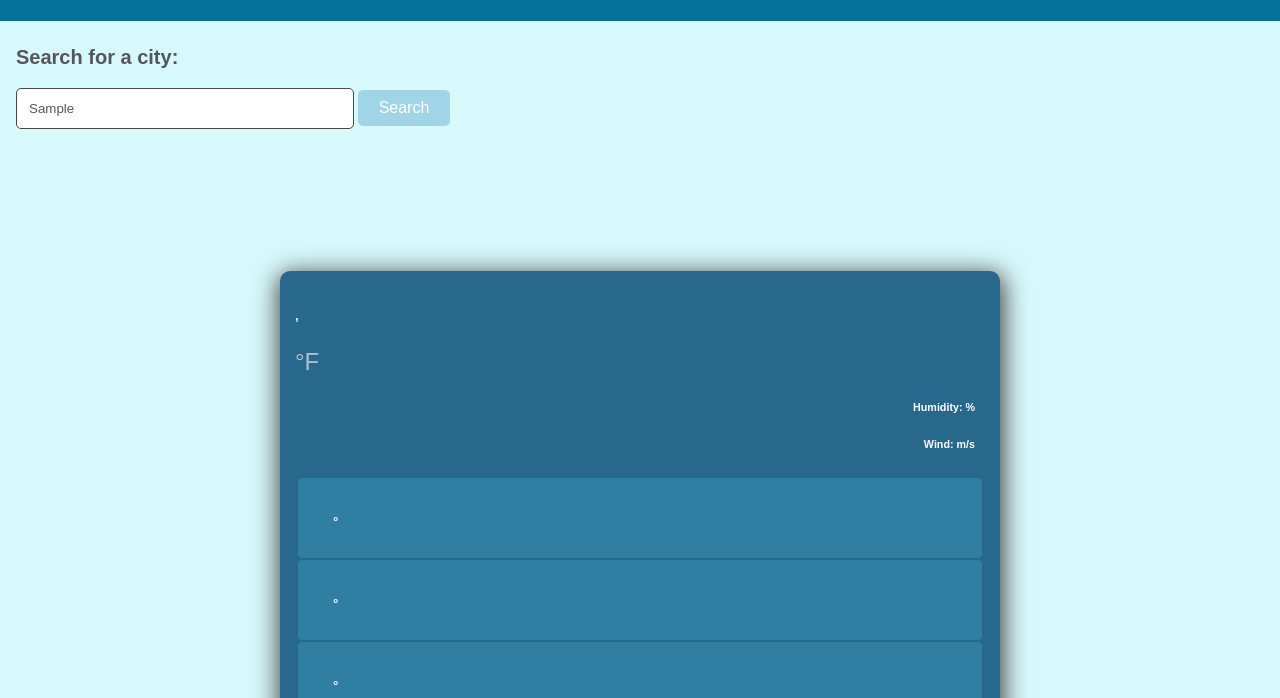
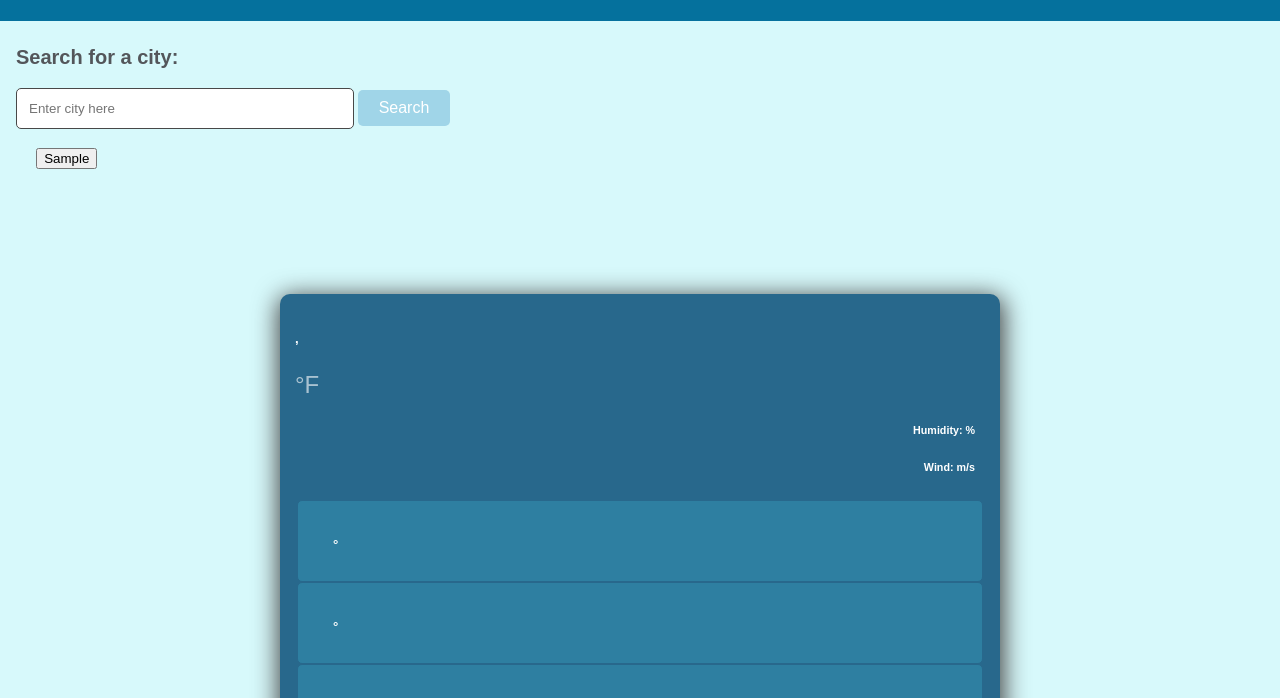
Before and after one commit to gaughanln/5dayForecast, a plain HTML site: page index.html in a window 1280 px wide. Both pictures are taken after typing "Sample" into the empty fields and a click on the button "Search". Shown: the part 64-762 px from the top of the page. Drawn offline with nearby package versions, Linux system fonts and the light colour scheme; no server answers.

Commit message:
set getitems and added event listiners to past search history

```diff
--- a/assets/script.js
+++ b/assets/script.js
@@ -4,9 +4,9 @@
 // const key = "a411ef0030322e0862cd44cde300dd84";
 // this is hard coded for dallas at the moment
 var apiUrl =
-  "https://api.openweathermap.org/data/2.5/weather?q=dallas&appid=a411ef0030322e0862cd44cde300dd84";
+  "https://api.openweathermap.org/data/2.5/forecast?q=dallas&appid=a411ef0030322e0862cd44cde300dd84";
 
-// var apiUrlByCity = "http://api.openweathermap.org/geo/1.0/direct?q=" + form-input + "&appid=a411ef0030322e0862cd44cde300dd84"
+// var apiUrlForecast = "http://api.openweathermap.org/geo/1.0/direct?q=" + form-input + "&appid=a411ef0030322e0862cd44cde300dd84"
 
 // fields to call temp, temp_min, temp_max, humidity, wind: speed, "weather": [ // {
 //   "id": 500,
@@ -14,12 +14,19 @@ var apiUrl =
 //   "description": "light rain",
 //   "icon": "10d"
 
+// GLOBAL VARIABLES
 var searchBoxEl = document.getElementById("search-box");
 var citySearchEl = document.getElementsByClassName("city-search");
 var formInputEl = document.querySelector(".form-input");
 var searchBtnEl = document.querySelector(".btn");
 var pastSearchEl = document.getElementById("past-search");
 var containerEl = document.querySelector(".container");
+
+
+// fetched API - needs work
+fetch(apiUrl)
+  .then((response) => response.json())
+  .then((data) => console.log(data));
 
 // hides the weather box until the search button is clicked
 containerEl.style.display = "none";
@@ -28,27 +35,46 @@ containerEl.style.display = "none";
 searchBtnEl.addEventListener("click", function (event) {
   event.preventDefault();
   containerEl.style.display = "block";
+
+  if (formInputEl.value.trim() || formInputEl.value.trim() !== '') {
+    let city = formInputEl.value.trim();
+    // do the actual search
+    saveCitySearch(city);
+    formInputEl.value = '';
+    // render history buttons
+    renderHistory();
+  }
 });
 
-// fetched API
-fetch(apiUrl)
-  .then((response) => response.json())
-  .then((data) => console.log(data));
+// setting up city searches as arrays to save in local storage
+function saveCitySearch(city) {
+  let previousHistory = JSON.parse(localStorage.getItem('searchHistory')) || {};
+  previousHistory[city] = true;
+  localStorage.setItem("searchHistory", JSON.stringify(previousHistory));
+}
 
-// initiates the search button to save the city name searched into local storage
-document.querySelector(".form-input").innerHtml = formInputEl;
+// showing the search history on the page
+function renderHistory() {
+  let previousHistory = JSON.parse(localStorage.getItem('searchHistory')) || {};
+  pastSearchEl.innerHTML = '';
+  for(const cityName in previousHistory){
+    let button = document.createElement('button');
+    button.innerText = cityName;
+// making the search history clickable
+    button.addEventListener('click', function (event) {
+      let cityName = event.target.innerText;
+      console.log(cityName);
+      // serachCity(cityName);
+    });
+// HOW DO I STYLE THIS
+    pastSearchEl.append(button);
+  }
+}
 
-searchBtnEl.addEventListener("click", function saveCitySearch(event) {
-  event.preventDefault();
-  formInputEl = formInputEl.value;
-  console.log(formInputEl);
 
-  // saves to local storage
-  localStorage.setItem("formInputEl", formInputEl);
 
-  saveCitySearch();
-});
-// }
+
+
 // need to make this be able to just continuously add to local storage. when i type in a 2nd city it gives me a value of undefined.
 
 // also need to make the text box clear, and then have the city appear below as a clickable thing
--- a/assets/style.css
+++ b/assets/style.css
@@ -109,6 +109,22 @@ form .form-input {
   background-color: #05719D;
 }
 
+/* HOW DO I STYLE THIS */
+.past-search {
+  cursor: pointer;
+  text-align: center;
+  display: inline-block;
+  padding: 0.5rem 1.2rem;
+  margin: 0;
+  text-decoration: none;
+  font-size: 1rem;
+  border-radius: 5px;
+  border: 1px solid transparent;
+  outline: none;
+  /* background-color: #aeaeae; */
+  transition: color 0.2s ease-in-out, background-color 0.2s ease-in-out;
+}
+
 /* DASHBOARD STYLING */
 a {
   color: white;
--- a/index.html
+++ b/index.html
@@ -16,25 +16,23 @@
       <h1>5 Day Weather Forecast</h1>
     </header>
 
-
-<!-- on the left need a search bar + form box. use Bootstrap for this? need to style CSS or bootstrap so that this is on the left -->
+    <!-- need to keep the search bar + results on the left and the actual weather ont he right -->
 
     <!-- SEARCH BOX -->
-    <div id="search-box" class =col-2>
+    <div id="search-box" class="col-2">
       <h2>Search for a city:</h2>
       <form class="city-search">
         <input type="text" class="form-input" placeholder="Enter city here" />
         <button class="btn bg-medium text-white">Search</button>
       </form>
-      <ul id="past-search"></ul>
+      <!-- HOW DO I STYLE THIS -->
+      <div id="past-search" class="past-search"></div>
     </div>
-
+  <!-- WEATHER BOX -->
     <div class="container" id="wrapper">
       <div class="container-fluid" id="current-weather">
         <div class="row">
 
-
-          <!-- WEATHER BOX -->
           <!-- CITY, DATE, TIME -->
           <div class="col-3">
             <h5><spam id="cityName"></spam>, <spam id="cityCode"></spam></h5>
@@ -43,20 +41,21 @@
           </div>
 
           <!-- TEMP, CONDITIONS, SYMBOL -->
-          <div class="col-4" style="margin: 10px auto;padding:0;">
+          <div class="col-4" style="margin: 10px auto; padding: 0">
             <div class="row">
-              <i class="wi" id ="main-icon" style="font-size: 85px;"></i>
+              <i class="wi" id="main-icon" style="font-size: 85px"></i>
               <div>
                 <spam id="mainTemperature"></spam>
                 <p id="tempDescription"></p>
               </div>
-              <p style="font-size: 1.5rem;">
-                <a href="#" id="farenheit">°F</a></p>
+              <p style="font-size: 1.5rem">
+                <a href="#" id="farenheit">°F</a>
+              </p>
             </div>
           </div>
 
           <!-- HUMIDITY + WIND -->
-          <div class="col-2 row" style="text-align: right;">
+          <div class="col-2 row" style="text-align: right">
             <div class="side-weather-info">
               <h6>Humidity: <spam id="humidity"></spam>%</h6>
             </div>
@@ -64,14 +63,11 @@
               <h6>Wind: <spam id="wind"></spam> m/s</h6>
             </div>
           </div>
-
         </div>
-
 
         <!-- 5 days forecast -->
         <div class="container-fluid">
-        <div class="row" style="padding: 2px;">
-
+          <div class="row" style="padding: 2px">
             <!-- Day 1 -->
             <div class="col-2 day-weather-box">
               <div class="day-weather-inner-box">
@@ -83,8 +79,15 @@
                   </div>
                 </div>
                 <div class="forecast-min-low">
-                <p><spam class="high-temperature" id="forecast-day-1-ht"></spam></p>
-                <p><spam class="low-temperature" id="forecast-day-1-lt"></spam></p>
+                  <p>
+                    <spam
+                      class="high-temperature"
+                      id="forecast-day-1-ht"
+                    ></spam>
+                  </p>
+                  <p>
+                    <spam class="low-temperature" id="forecast-day-1-lt"></spam>
+                  </p>
                 </div>
               </div>
             </div>
@@ -100,8 +103,15 @@
                   </div>
                 </div>
                 <div class="forecast-min-low">
-                <p><spam class="high-temperature" id="forecast-day-2-ht"></spam></p>
-                <p><spam class="low-temperature" id="forecast-day-2-lt"></spam></p>
+                  <p>
+                    <spam
+                      class="high-temperature"
+                      id="forecast-day-2-ht"
+                    ></spam>
+                  </p>
+                  <p>
+                    <spam class="low-temperature" id="forecast-day-2-lt"></spam>
+                  </p>
                 </div>
               </div>
             </div>
@@ -117,8 +127,15 @@
                   </div>
                 </div>
                 <div class="forecast-min-low">
-                <p><spam class="high-temperature" id="forecast-day-3-ht"></spam></p>
-                <p><spam class="low-temperature" id="forecast-day-3-lt"></spam></p>
+                  <p>
+                    <spam
+                      class="high-temperature"
+                      id="forecast-day-3-ht"
+                    ></spam>
+                  </p>
+                  <p>
+                    <spam class="low-temperature" id="forecast-day-3-lt"></spam>
+                  </p>
                 </div>
               </div>
             </div>
@@ -134,8 +151,15 @@
                   </div>
                 </div>
                 <div class="forecast-min-low">
-                <p><spam class="high-temperature" id="forecast-day-4-ht"></spam></p>
-                <p><spam class="low-temperature" id="forecast-day-4-lt"></spam></p>
+                  <p>
+                    <spam
+                      class="high-temperature"
+                      id="forecast-day-4-ht"
+                    ></spam>
+                  </p>
+                  <p>
+                    <spam class="low-temperature" id="forecast-day-4-lt"></spam>
+                  </p>
                 </div>
               </div>
             </div>
@@ -151,30 +175,26 @@
                   </div>
                 </div>
                 <div class="forecast-min-low">
-                <p><spam class="high-temperature" id="forecast-day-5-ht"></spam></p>
-                <p><spam class="low-temperature" id="forecast-day-5-lt"></spam></p>
+                  <p>
+                    <spam
+                      class="high-temperature"
+                      id="forecast-day-5-ht"
+                    ></spam>
+                  </p>
+                  <p>
+                    <spam class="low-temperature" id="forecast-day-5-lt"></spam>
+                  </p>
                 </div>
               </div>
             </div>
-
           </div>
         </div>
       </div>
     </div>
 
-
-    <!-- FIRST: Link the following -->
-    <!-- jquery -->
     <!-- API -->
     <!-- bootstrap -->
 
-<!-- will need a card with info that I want to pull that includes divs for each item i pull -->
-
-    <!-- local storage will populate the past searches below this form -->
-
-    <!-- to the right will show the weather API that is current - how do we link this-->
-
-    <!-- below this will be the 5 day forecast -->
 
     <!-- JQUERY LINK -->
     <script src="https://code.jquery.com/jquery-3.5.1.min.js"></script>
```
Lines whose indentation alone changed are shown as unchanged.
